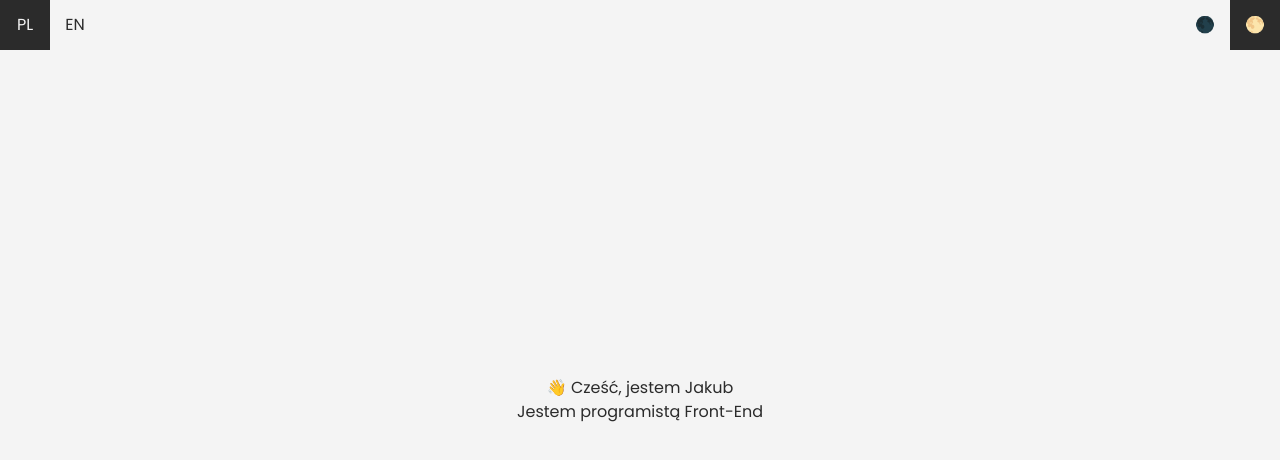
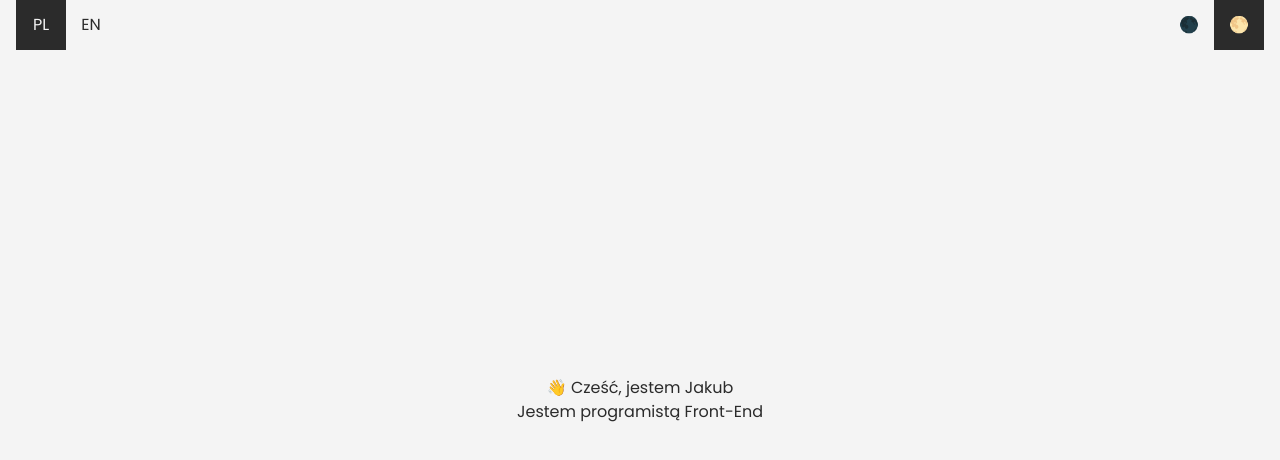
Before and after one commit to jakubwilk/jakubwilk-pl, a Next.js app: page / in a window 1280 px wide. Shown: the top 460 px of the page. Built offline with nearby package versions, Linux system fonts and the light colour scheme.

Commit message:
Add padding

```diff
--- a/src/components/Header.tsx
+++ b/src/components/Header.tsx
@@ -4,7 +4,7 @@
 
 export default function Header() {
   return (
-    <div className={'absolute top-0 left-0 z-10 w-full'}>
+    <div className={'absolute top-0 left-0 z-10 w-full px-4 '}>
       <div className={'flex justify-between gap-4'}>
         <HeaderLanguageSwitcher />
         <HeaderThemeSwitcher />
--- a/src/pages/Home.tsx
+++ b/src/pages/Home.tsx
@@ -21,7 +21,7 @@
   return (
     <div className={'container mx-auto relative'}>
       <Header />
-      <main className={'flex flex-col items-center justify-center min-h-screen'}>
+      <main className={'flex flex-col items-center justify-center min-h-screen px-4'}>
         <h1>{'👋 Cześć, jestem Jakub'}</h1>
         <p>{'Jestem programistą Front-End'}</p>
       </main>
```
